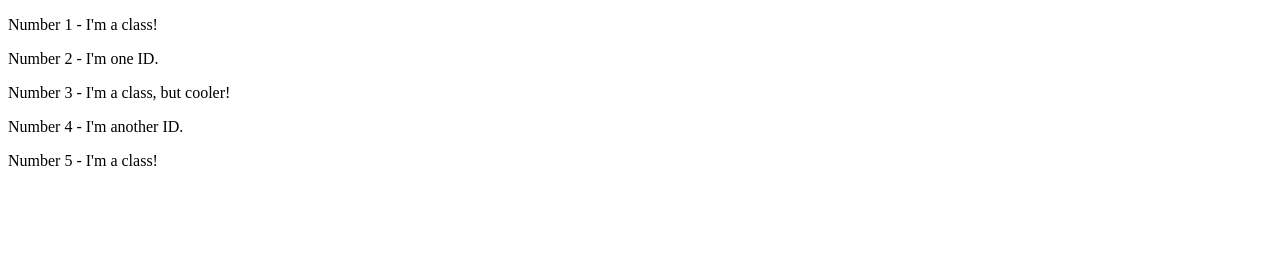
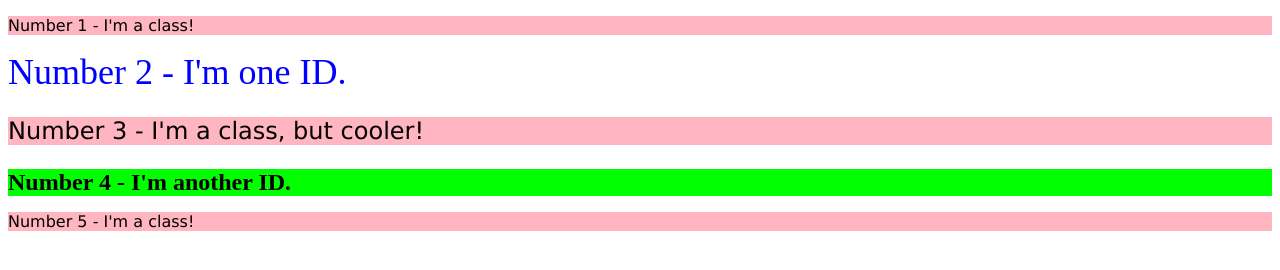
Before and after one commit to Riteshify/css-class-id-selectors-project, a plain HTML site: page index.html in a window 1280 px wide. Drawn offline with Linux system fonts and the light colour scheme.

Commit message:
Added styles.css file - Styled elements with class and id selectors

```diff
--- a/index.html
+++ b/index.html
@@ -5,13 +5,13 @@
         <meta http-equiv="X-UA-Compatible" content="IE=edge">
         <meta name="viewport" content="width=device-width, initial-scale=1.0">
         <title>Class and ID Selectors</title>
-        <link rel="stylesheet" href="style.css">
+        <link rel="stylesheet" href="styles.css">
     </head>
     <body>
-        <p>Number 1 - I'm a class!</p>
-        <div>Number 2 - I'm one ID.</div>
-        <p>Number 3 - I'm a class, but cooler!</p>
-        <div>Number 4 - I'm another ID.</div>
-        <p>Number 5 - I'm a class!</p>
+        <p class="odd-numbered">Number 1 - I'm a class!</p>
+        <div id="num2">Number 2 - I'm one ID.</div>
+        <p class="odd-numbered odd-font">Number 3 - I'm a class, but cooler!</p>
+        <div id="num4">Number 4 - I'm another ID.</div>
+        <p class="odd-numbered">Number 5 - I'm a class!</p>
     </body>
 </html>
--- /dev/null
+++ b/styles.css
@@ -0,0 +1,25 @@
+/* Style.css */
+
+/* All odd numbered elements: a light red/pink background, and a list of fonts containing Verdana and DejaVu Sans with sans-serif as a fallback */
+.odd-numbered {
+    background-color: #ffb6c1;
+    font-family: Verdana, "DejaVu Sans", sans-serif;
+}
+
+/* The second element: blue text and a font size of 36px */
+#num2 {
+    color:  #0000ff;
+    font-size: 36px;
+}
+
+/* The third element: in addition to the styles for all odd numbered elements, add a font size of 24px */
+.odd-numbered.odd-font {
+    font-size: 24px;
+}
+
+/* The fourth element: a green background, a font size of 24px, and bold */
+#num4 {
+    background-color: #00FF00;
+    font-size: 24px;
+    font-weight: bold;
+}
```
